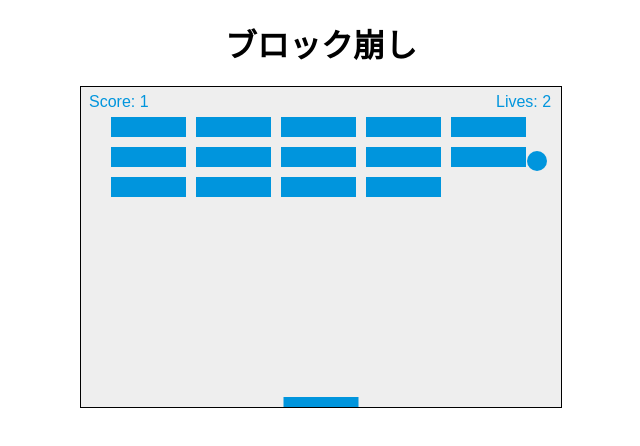
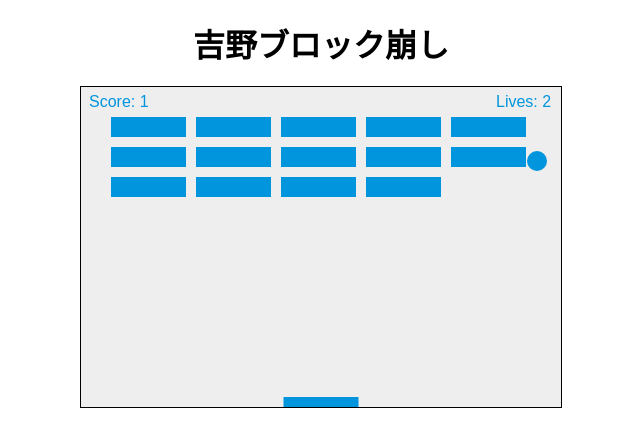
Before and after one commit to kouta-yoshino/block, a plain HTML site: page index.html in a window 1280 px wide. Shown: the whole page, without its empty margins (319-959 px from the left). Drawn offline with Linux system fonts and the light colour scheme.

Commit message:
Update index.html

```diff
--- a/index.html
+++ b/index.html
@@ -2,12 +2,12 @@
 <html>
 <head>
     <meta charset="utf-8" />
-    <title>ブロック崩し</title>
+    <title>吉野ブロック崩し</title>
     <link rel="stylesheet" href="style.css">
 </head>
 <body>
 
-<h1>ブロック崩し</h1>
+<h1>吉野ブロック崩し</h1>
 <canvas id="gameCanvas" width="480" height="320"></canvas>
 
 <script src="script.js"></script>
```
